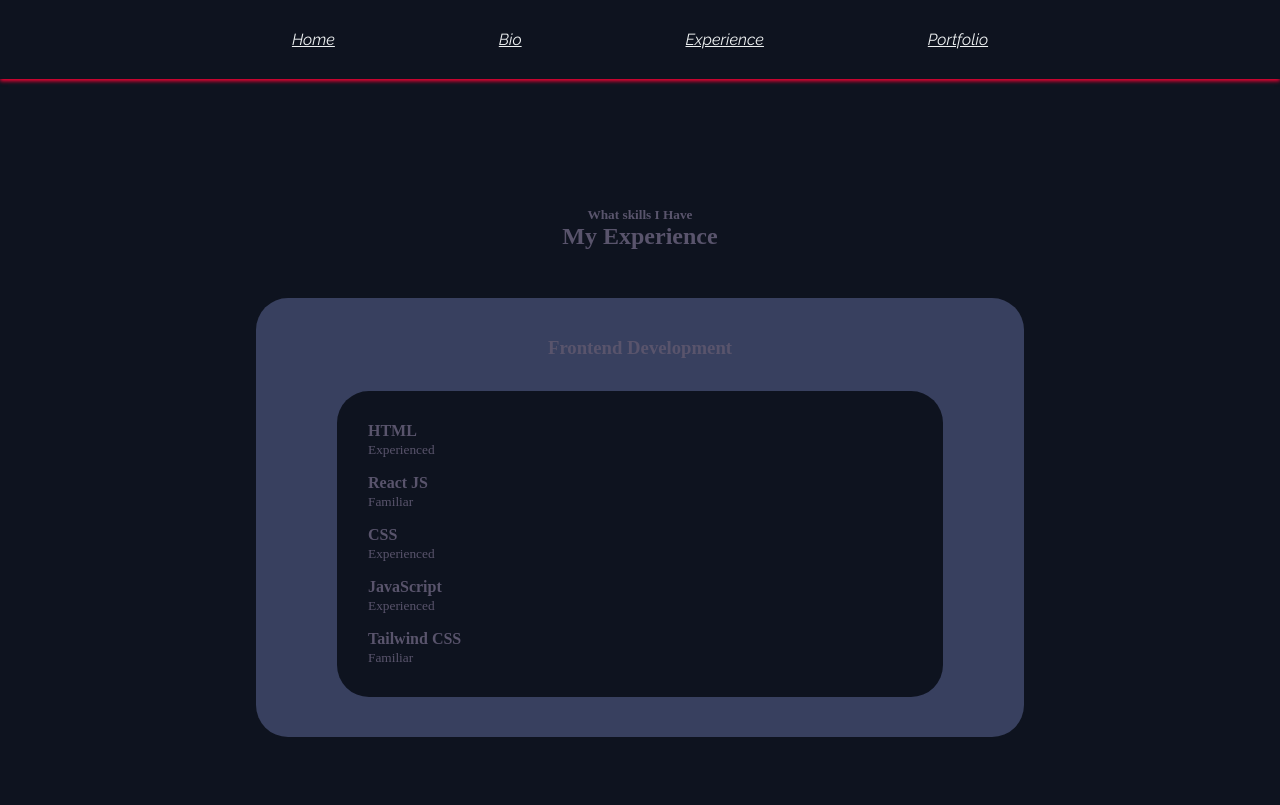
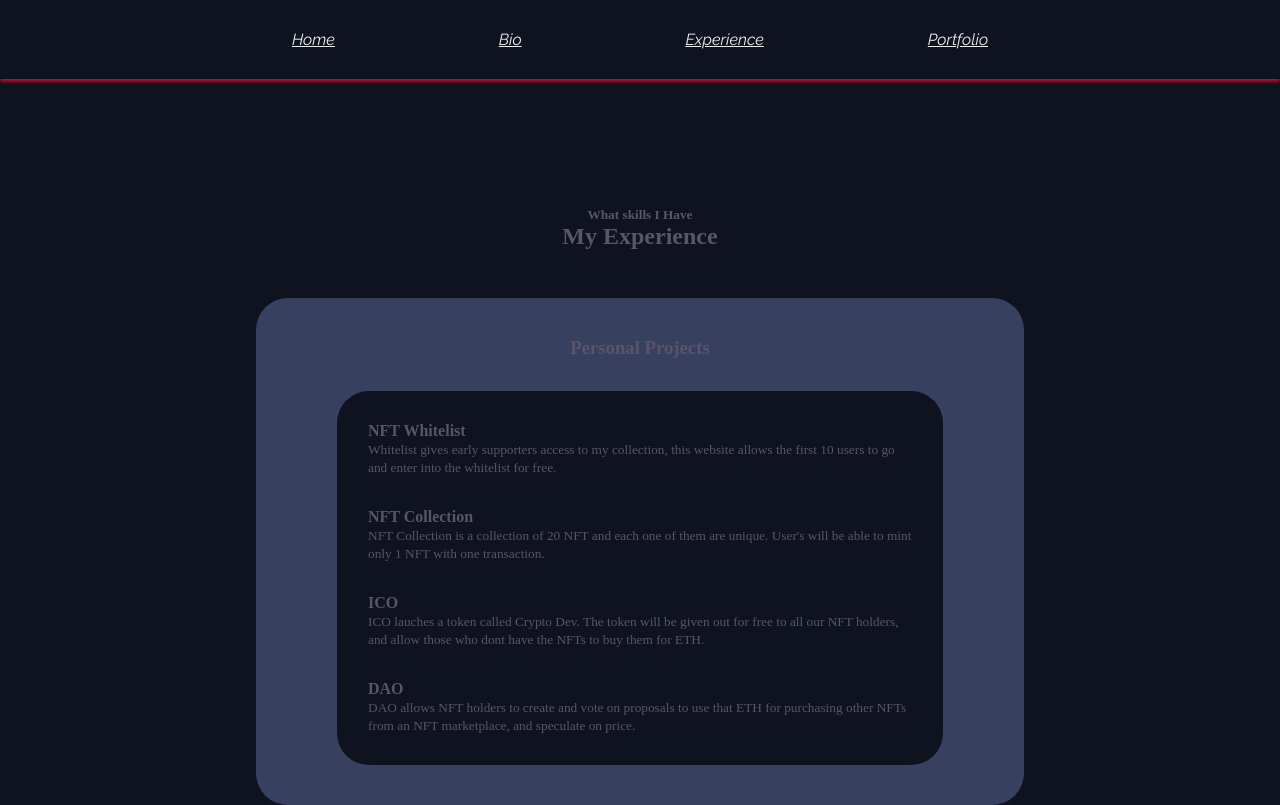
Before and after one commit to KehindeA533/profileSite, a plain HTML site: page experience.html in a window 1280 px wide. Drawn offline with Linux system fonts and the light colour scheme.

Commit message:
Updated experience

```diff
--- a/experience.css
+++ b/experience.css
@@ -89,7 +89,7 @@ h3 {
 .experience__content {
   display: grid;
   grid-template-columns: 1fr;
-  row-gap: 1rem;
+  row-gap: 2rem;
   padding: 30px;
   border-radius: 2rem;
   border: 1px solid transparent;
--- a/experience.html
+++ b/experience.html
@@ -20,44 +20,37 @@
       <h2>My Experience</h2>
 
       <div class="container experience__container">
-        <!-- {/* Beginning Of Frontend */} -->
         <div class="experience__frontend">
-          <h3>Frontend Development</h3>
+          <h3>Personal Projects</h3>
           <div class="experience__content">
             <article class="experience__details">
               <div>
-                <h4>HTML</h4>
-                <small>Experienced</small>
+                <h4>NFT Whitelist</h4>
+                <small>Whitelist gives early supporters access to my collection, this website allows the first 10 users to go and enter into the whitelist for free.</small>
               </div>
             </article>
 
             <article class="experience__details">
               <div>
-                <h4>React JS</h4>
-                <small>Familiar</small>
+                <h4>NFT Collection</h4>
+                <small>NFT Collection is a collection of 20 NFT and each one of them are unique. User's will be able to mint only 1 NFT with one transaction.</small>
               </div>
             </article>
 
             <article class="experience__details">
               <div>
-                <h4>CSS</h4>
-                <small>Experienced</small>
+                <h4>ICO</h4>
+                <small>ICO lauches a token called Crypto Dev. The token will be given out for free to all our NFT holders, and allow those who dont have the NFTs to buy them for ETH. </small>
               </div>
             </article>
 
             <article class="experience__details">
               <div>
-                <h4>JavaScript</h4>
-                <small>Experienced</small>
+                <h4>DAO</h4>
+                <small> DAO allows NFT holders to create and vote on proposals to use that ETH for purchasing other NFTs from an NFT marketplace, and speculate on price.</small>
               </div>
             </article>
 
-            <article class="experience__details">
-              <div>
-                <h4>Tailwind CSS</h4>
-                <small>Familiar</small>
-              </div>
-            </article>
           </div>
         </div>
     </section>
```
Also changed, not shown: portfolio.css (+7 -1 lines), portfolio.html (+4 -0 lines).
